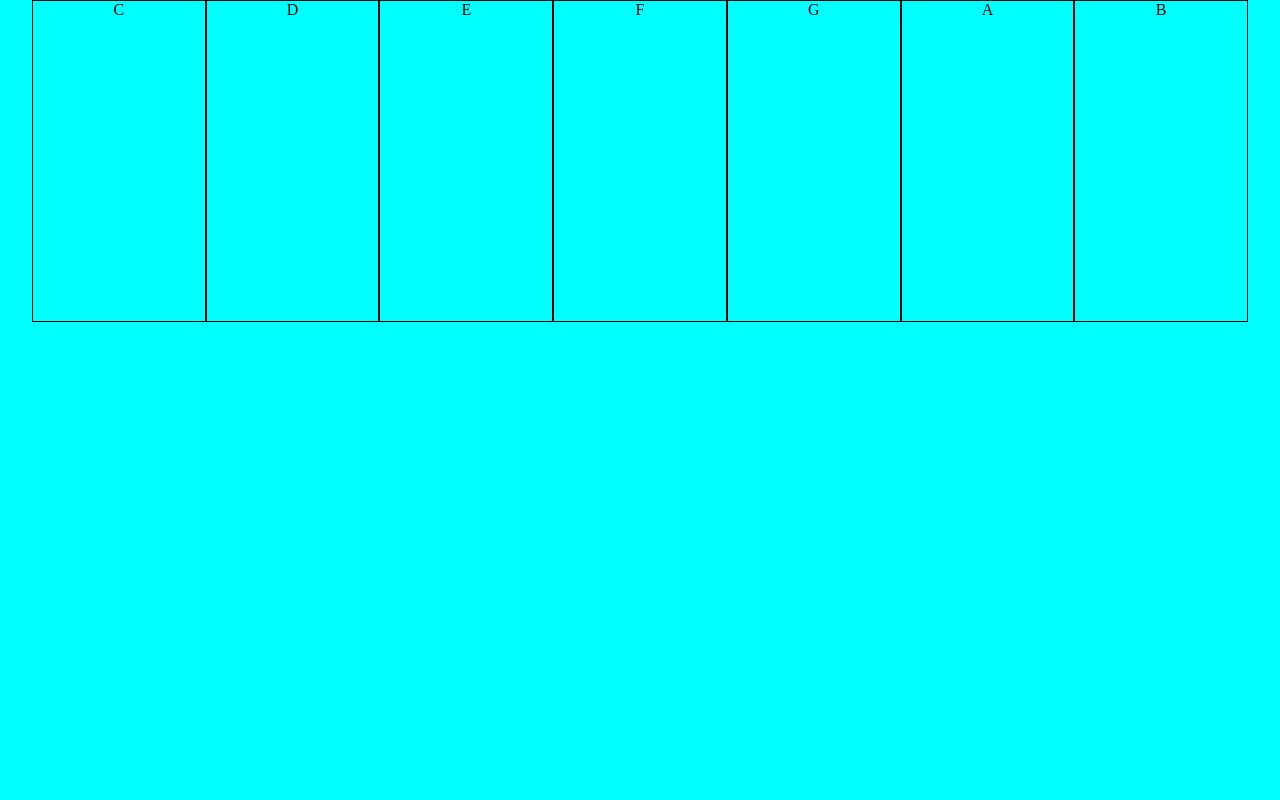
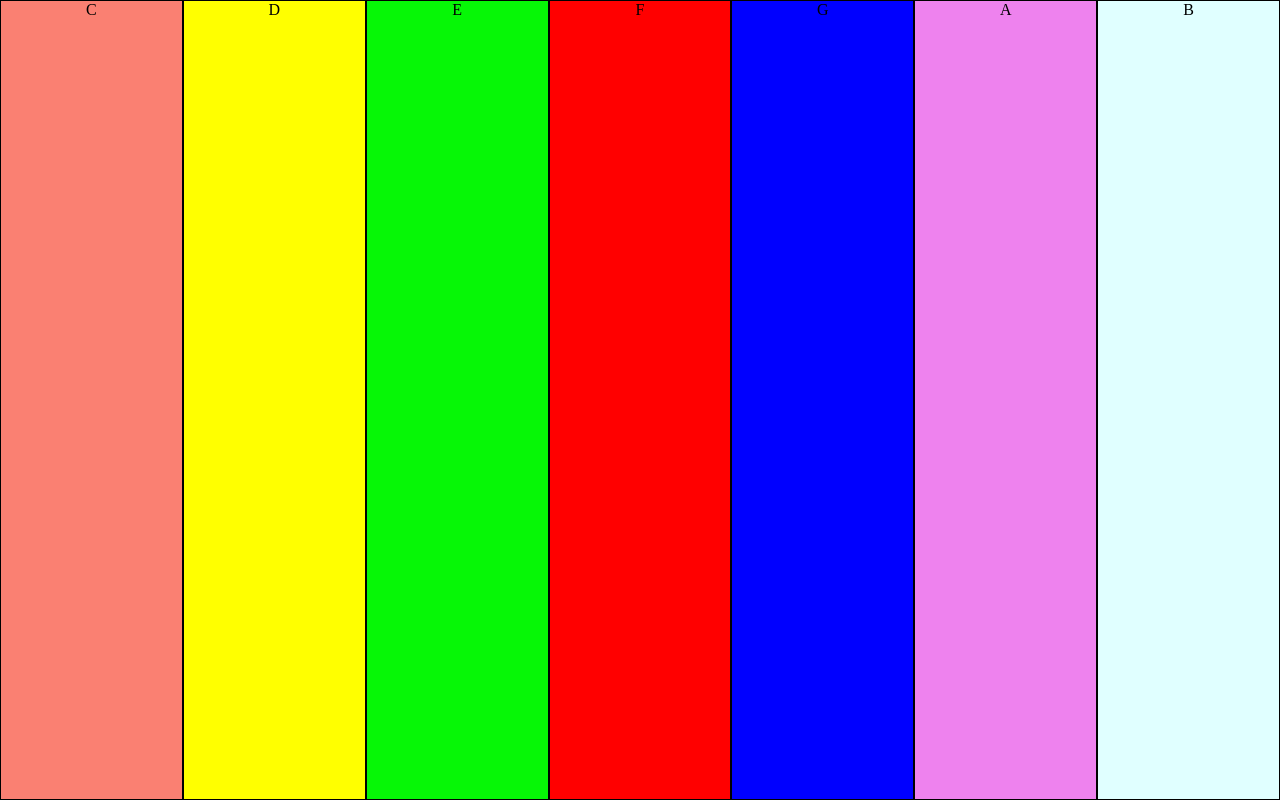
Before and after one commit to Enrique1990/music, a plain HTML site: page index.html in a window 1280 px wide. Drawn offline with Linux system fonts and the light colour scheme.

Commit message:
first commit

```diff
--- a/css/style.css
+++ b/css/style.css
@@ -3,14 +3,14 @@ body{
   margin: 0;
   display: flex;
   justify-content: center;
-  background-color: aqua;
+  background-color: rgb(25, 26, 25);
 }
 
 .piano{
   text-align: center;
 display:flex;
-min-width: 95vw;
-max-width: 95vw;
+min-width: 100vw;
+min-height: 100vh;
 height: auto;
 /*border: 1px solid black;*/
 }
@@ -21,3 +21,24 @@ height: auto;
   border:1px solid black;
 
 }
+#cKey {
+  background-color: salmon;
+}
+#dKey {
+  background-color: yellow;
+}
+#eKey {
+  background-color: rgb(6, 247, 6);
+}
+#fKey {
+  background-color: red;
+}
+#gKey {
+  background-color: blue;
+}
+#aKey {
+  background-color: violet;
+}
+#bKey {
+  background-color: lightcyan;
+}
```
